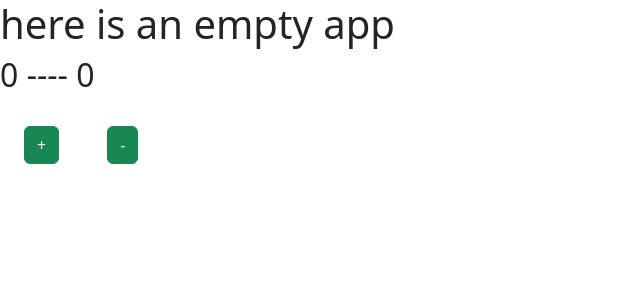
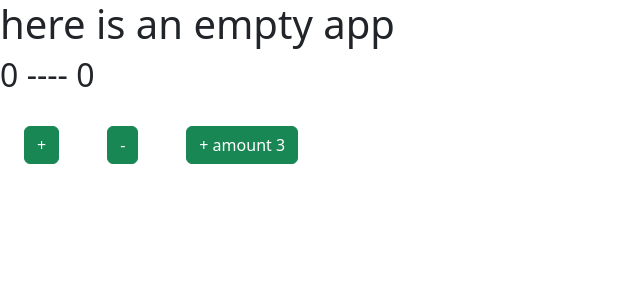
Before and after one commit to TakrayoutMohamed/redux-for-react-app, a React (Vite) app: page / in a window 1280 px wide. Shown: the top 300 px of the page, without its empty margins (0-640 px from the left). Built offline with nearby package versions, Linux system fonts and the light colour scheme.

Commit message:
add increment by amount

```diff
--- a/src/components/Counter.tsx
+++ b/src/components/Counter.tsx
@@ -1,6 +1,6 @@
 import { useDispatch, useSelector } from "react-redux";
 import { RootState } from "../state/store";
-import { increment , decrement } from "../state/counter/counterSlice";
+import { increment , decrement,incrementByAmount } from "../state/counter/counterSlice";
 
 /*
 * interface IActionIncrementType {
@@ -22,6 +22,7 @@ function Counter() {
       <h2>{count} ---- {dd}</h2>
       <button onClick={() => dispatch(increment())} className="m-4 btn btn-success "> + </button>
       <button onClick={() => dispatch(decrement())} className="m-4 btn btn-success "> - </button>
+      <button onClick={() => dispatch(incrementByAmount(3))} className="m-4 btn btn-success "> + amount 3 </button>
     </div>
   );
 }
--- a/src/state/counter/counterSlice.ts
+++ b/src/state/counter/counterSlice.ts
@@ -31,11 +31,12 @@ const counterSlice = createSlice({
     },
     incrementByAmount: (state, action: PayloadAction<number>) => {
       state.value +=  action.payload;
+      state.dd += action.payload;
     }
   },
 
 });
 
-export const {increment, decrement} = counterSlice.actions;
+export const {increment, decrement, incrementByAmount} = counterSlice.actions;
 
 export default counterSlice.reducer;
```
